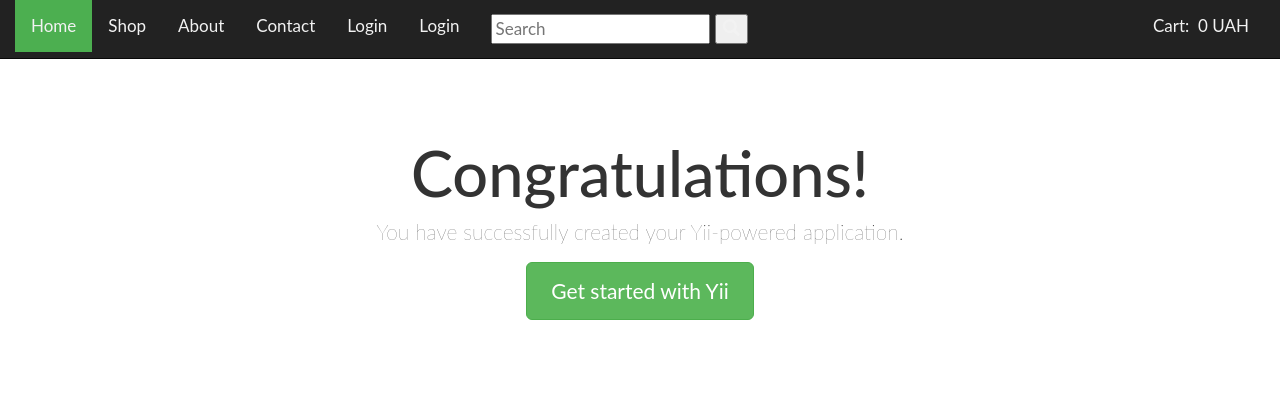
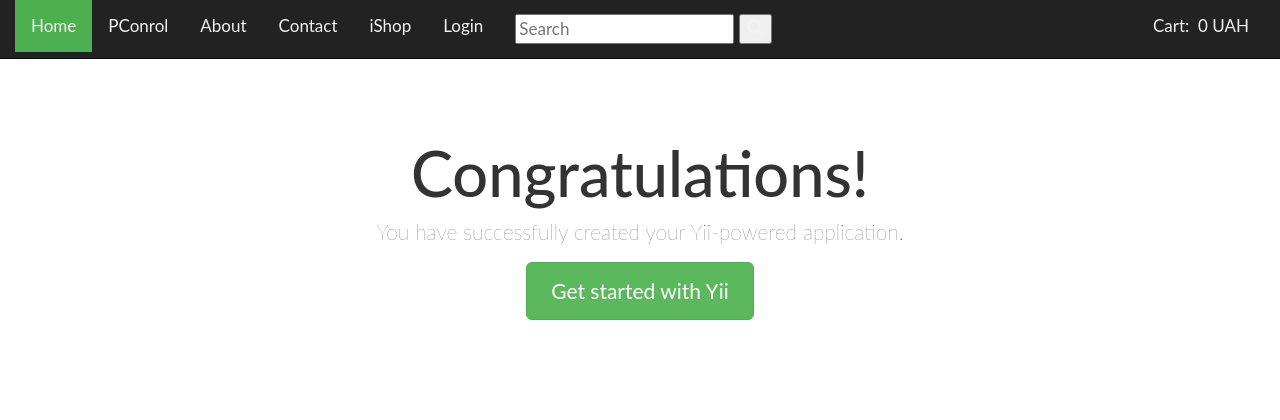
Before and after one commit to account931/iShop_Yii2, a Yii app: template views/site/index.php in a window 1280 px wide. Shown: the top 420 px of the page. Run offline with PHP 8.4 and a stand-in for Yii, Linux system fonts and the light colour scheme; the template is opened without the code that fills it, so the values that code supplies are empty; some libraries are stand-ins or nearby versions.

Commit message:
Add files via upload

```diff
--- a/views/layouts/main.php
+++ b/views/layouts/main.php
@@ -99,10 +99,10 @@ AppAsset::register($this);
 	    <div class="topnav" id="myTopnav">
 			<?= Html::a( "Home", ['/site/index', 'period' => "",   ] /* $url = null*/, $options = ['class'=>'activeZ', 'id'=>'home', 'title' => 'Go home',] ) ?>
             <!--<a href="#home" class="active" id="home">Home</a>-->
-			<?= Html::a( "Shop", ['/products/index', 'period' => "",   ] /* $url = null*/, $options = ['class'=>'', 'title' => 'Go home',] ) ?>
+			<?= Html::a( "PConrol", ['/products/index', 'period' => "",   ] /* $url = null*/, $options = ['class'=>'', 'title' => 'Go home',] ) ?>
 			<?= Html::a( "About", ['/site/about', 'period' => "",   ] /* $url = null*/, $options = ['class'=>'', 'title' => 'About us',] ) ?>
 			<?= Html::a( "Contact", ['/site/contact', 'period' => "",   ] /* $url = null*/, $options = ['class'=>'', 'title' => 'Contact us',] ) ?>
-		    <?= Html::a( "Login", ['/site/login', 'period' => "",   ] /* $url = null*/, $options = ['title' => 'Login',] ) ?>
+		    <?= Html::a( "iShop", ['/products/shop', 'period' => "",   ] /* $url = null*/, $options = ['title' => 'Login',] ) ?>
 
 			<?php
 			if (Yii::$app->user->isGuest) {
```
